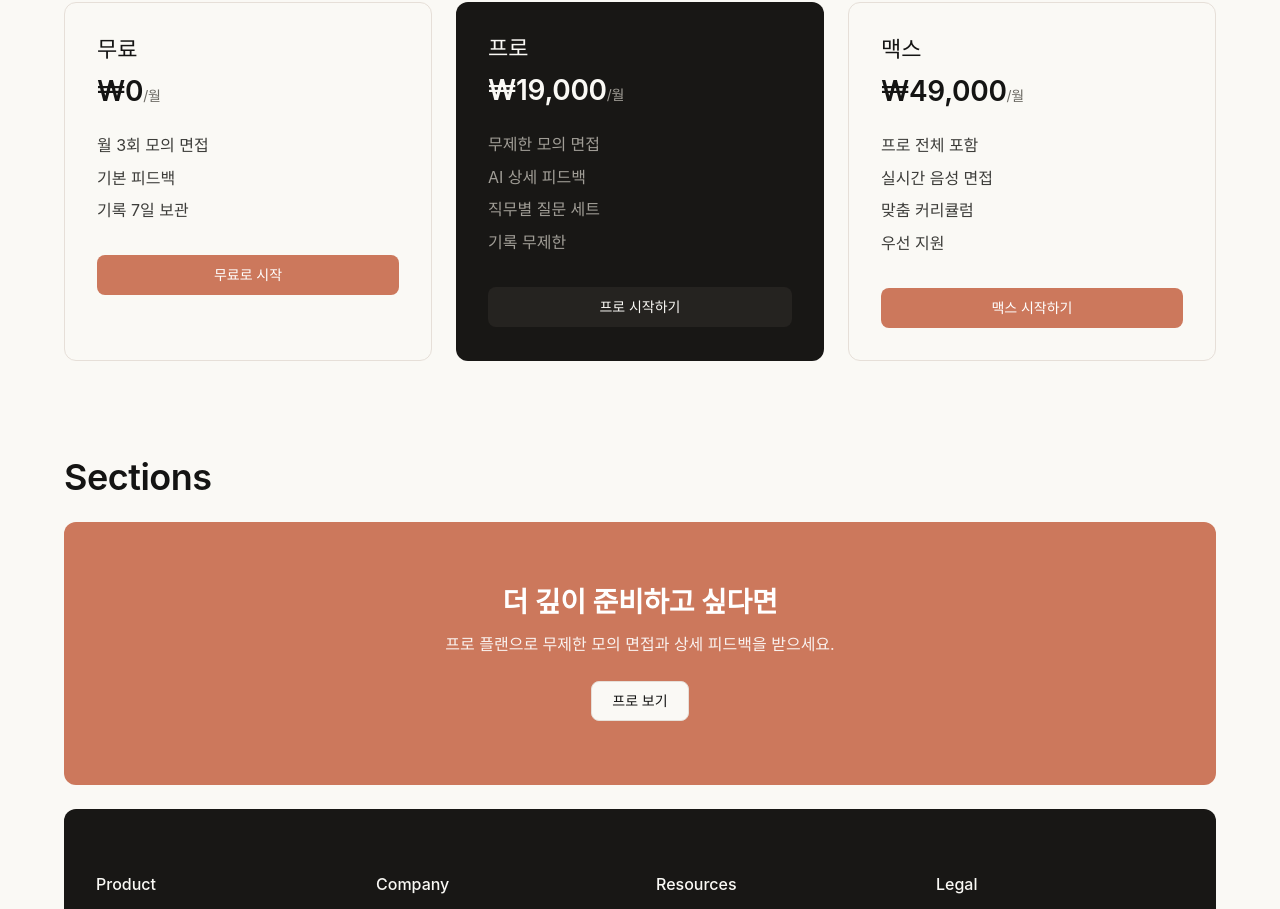
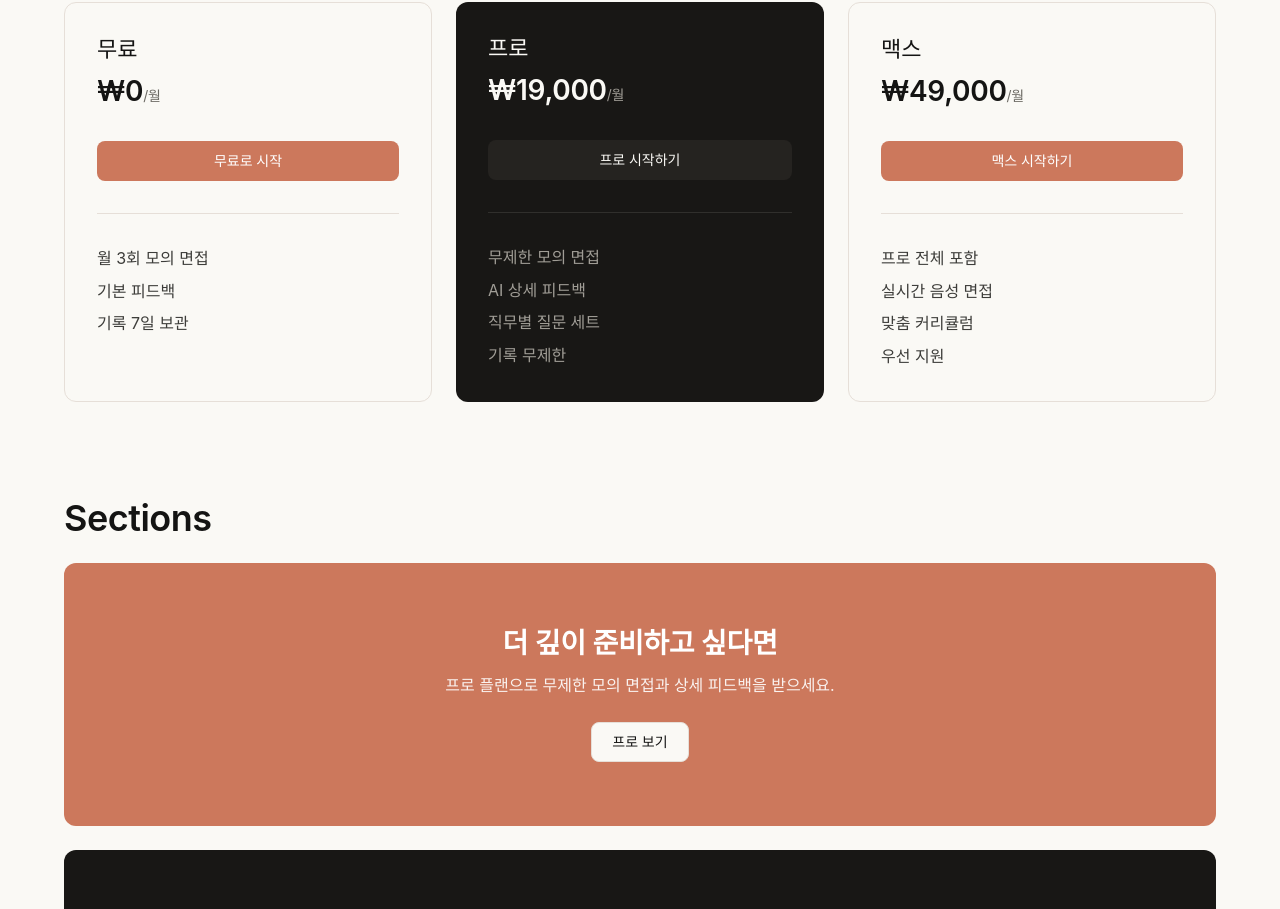
Before and after one commit to Parapara-Sejong/speech-mirror, a React (Vite) app in the folder frontend/: page /showcase in a window 1280 px wide. Shown: the part 2249-3158 px from the top of the page. Built offline with nearby package versions, Linux system fonts and the light colour scheme; no server answers; a web font is replaced by a local one.

Commit message:
style : 가격 카드 CTA 버튼 위치 통일 #5

```diff
--- a/frontend/src/components/ui/PricingTierCard.tsx
+++ b/frontend/src/components/ui/PricingTierCard.tsx
@@ -36,21 +36,21 @@ export function PricingTierCard({
           </span>
         ) : null}
       </p>
+      <div className="mt-8">
+        <Button variant={featured ? 'secondary-on-dark' : 'primary'} className="w-full">
+          {ctaLabel}
+        </Button>
+      </div>
       <ul
         className={cn(
-          'mt-6 flex flex-col gap-2 text-body-md',
-          featured ? 'text-on-dark-soft' : 'text-body',
+          'mt-8 flex flex-col gap-2 border-t pt-8 text-body-md',
+          featured ? 'border-on-dark/10 text-on-dark-soft' : 'border-hairline text-body',
         )}
       >
         {features.map((feature) => (
           <li key={feature}>{feature}</li>
         ))}
       </ul>
-      <div className="mt-8">
-        <Button variant={featured ? 'secondary-on-dark' : 'primary'} className="w-full">
-          {ctaLabel}
-        </Button>
-      </div>
     </div>
   );
 }
```
